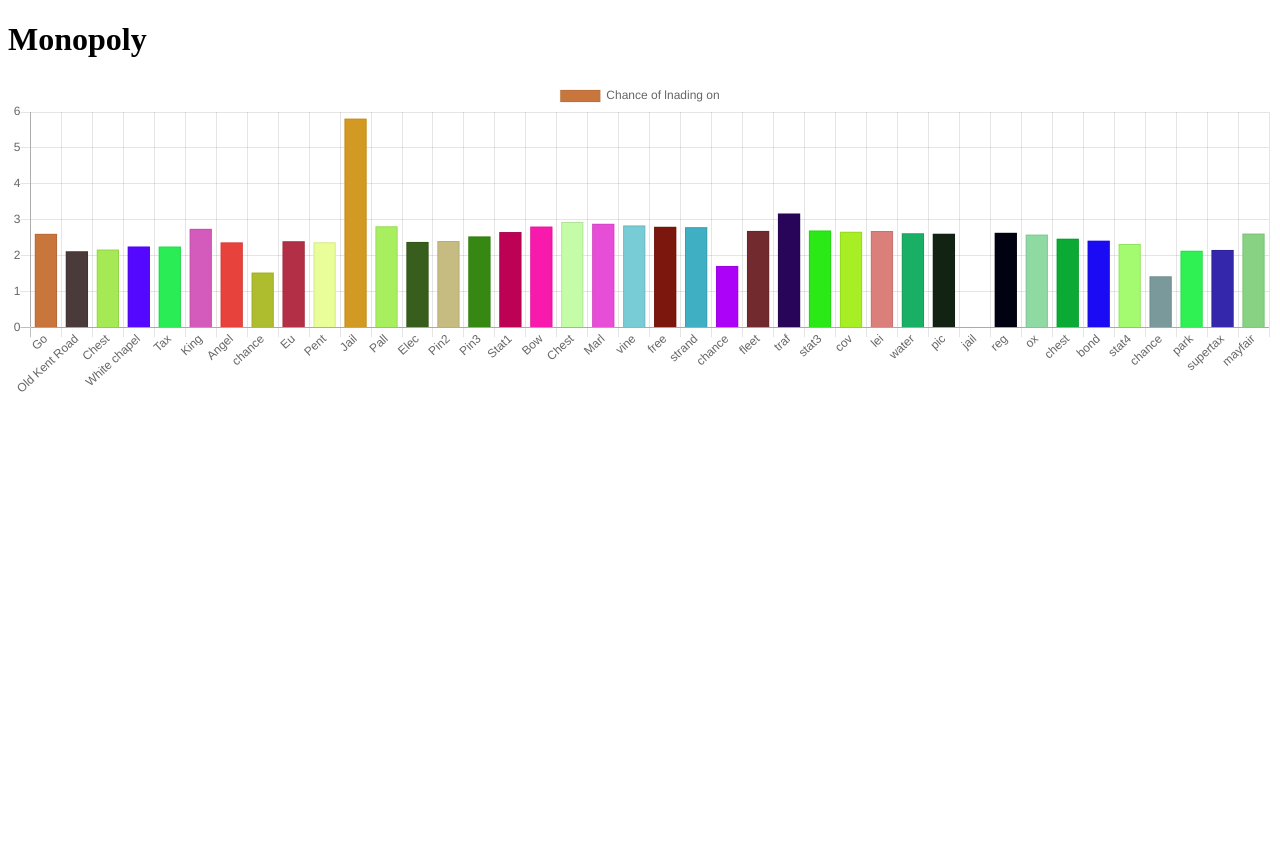
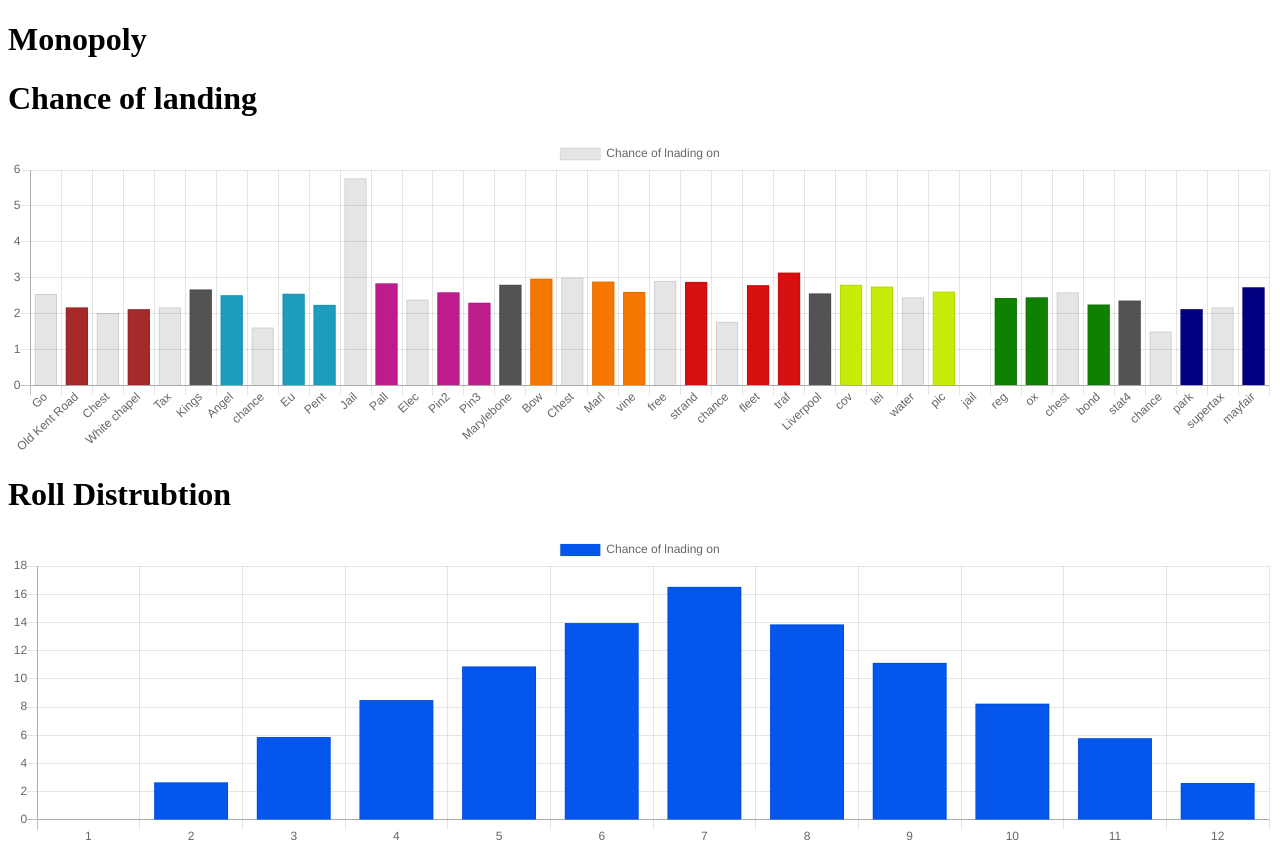
Before and after one commit to TomSmith27/monopoly, a website: page index.html in a window 1280 px wide. Before the commit the page ends 800 px from the top, so only its background shows below. Drawn offline with nearby package versions, Linux system fonts and the light colour scheme.

Commit message:
add colours to bar chatts

```diff
--- a/game.js
+++ b/game.js
@@ -1,4 +1,4 @@
-document.addEventListener('DOMContentLoaded', main, false);
+document.addEventListener("DOMContentLoaded", main, false);
 
 function main() {
   var board = createBoard();
@@ -7,7 +7,7 @@
   var doublesInARow = 0;
   let jailsFromDoubles = 0;
   const turns = 100;
-	const games = 10000;
+  const games = 100;
   var rolls = new Array(12).fill(0);
 
   function goToJail() {
@@ -39,13 +39,13 @@
           laps++;
         }
       }
-			if (board[currentPos].name == 'chance') {
+      if (board[currentPos].name == "chance") {
         if (chanceCards.length == 0) {
           chanceCards = getChanceCards();
         }
         chanceCard = chanceCards.pop();
         if (chanceCard != 40) {
-					if (typeof chanceCard == 'number') {
+          if (typeof chanceCard == "number") {
             currentPos = chanceCard;
           }
         }
@@ -60,48 +60,67 @@
   }
   var rollDist = rolls.map((b, i) => ({
     name: i + 1,
-		chance: b / (turns * games) * 100
+    chance: (b / (turns * games)) * 100
   }));
   console.log(`Roll distribution`);
   console.log(rollDist);
   console.log(`${laps} laps and ${currentPos} spaces`);
   console.log(board);
   console.log(`jails from doubles ${jailsFromDoubles}`);
-	spaceDistribution = board.map((b) => ({
+  spaceDistribution = board.map(b => ({
     name: b.name,
-		chance: b.landedCount / (turns * games) * 100
+    chance: (b.landedCount / (turns * games)) * 100,
+    color: b.color
   }));
+  //.sort(compare);
 
   console.log(spaceDistribution);
 
-	var ctx = document.getElementById('myChart').getContext('2d');
+  var ctx = document.getElementById("myChart").getContext("2d");
   var myChart = new Chart(ctx, {
-		type: 'bar',
+    type: "bar",
     data: {
-			labels: spaceDistribution.map((r) => r.name),
+      labels: spaceDistribution.map(r => r.name),
       datasets: [
         {
-					label: 'Chance of lnading on',
-					data: spaceDistribution.map((r) => r.chance),
+          label: "Chance of lnading on",
+          data: spaceDistribution.map(r => r.chance),
           borderWidth: 1,
-					backgroundColor: spaceDistribution.map(() => getRandomColor())
+          backgroundColor: spaceDistribution.map(e => e.color)
+        }
+      ]
+    }
+  });
+
+  var ctx = document.getElementById("rolls").getContext("2d");
+  var myChart = new Chart(ctx, {
+    type: "bar",
+    data: {
+      labels: rollDist.map(r => r.name),
+      datasets: [
+        {
+          label: "Chance of lnading on",
+          data: rollDist.map(r => r.chance),
+          borderWidth: 1,
+          backgroundColor: spaceDistribution.map(e => "#0456ec")
         }
       ]
     }
   });
 }
 
-function getRandomColor() {
-	var letters = '0123456789ABCDEF'.split('');
-	var color = '#';
-	for (var i = 0; i < 6; i++) {
-		color += letters[Math.floor(Math.random() * 16)];
+function compare(a, b) {
+  if (a.chance < b.chance) {
+    return -1;
   }
-	return color;
+  if (a.chance > b.chance) {
+    return 1;
+  }
+  return 0;
 }
 
 function getChanceCards() {
-	return shuffle([ 0, 24, 11, 'U', 'R', 40, 40, 'B', 10, 40, 40, 5, 39, 40, 40, 40 ]);
+  return shuffle([0, 24, 11, "U", "R", 40, 40, "B", 10, 40, 40, 5, 39, 40, 40, 40]);
 }
 
 function rollDice() {
@@ -118,62 +137,63 @@
   return Math.floor(Math.random() * Math.floor(max)) + 1;
 }
 
-function createSpace(name) {
+function createSpace(name, color) {
   return {
     name,
-		landedCount: 0
+    landedCount: 0,
+    color
   };
 }
 
 function createBoard() {
   return [
-		createSpace('Go'),
-		createSpace('Old Kent Road'),
-		createSpace('Chest'),
-		createSpace('White chapel'),
-		createSpace('Tax'),
-		createSpace('King'),
-		createSpace('Angel'),
-		createSpace('chance'),
-		createSpace('Eu'),
-		createSpace('Pent'),
-		createSpace('Jail'),
-		createSpace('Pall'),
-		createSpace('Elec'),
-		createSpace('Pin2'),
-		createSpace('Pin3'),
-		createSpace('Stat1'),
-		createSpace('Bow'),
-		createSpace('Chest'),
-		createSpace('Marl'),
-		createSpace('vine'),
-		createSpace('free'),
-		createSpace('strand'),
-		createSpace('chance'),
-		createSpace('fleet'),
-		createSpace('traf'),
-		createSpace('stat3'),
-		createSpace('cov'),
-		createSpace('lei'),
-		createSpace('water'),
-		createSpace('pic'),
-		createSpace('jail'),
-		createSpace('reg'),
-		createSpace('ox'),
-		createSpace('chest'),
-		createSpace('bond'),
-		createSpace('stat4'),
-		createSpace('chance'),
-		createSpace('park'),
-		createSpace('supertax'),
-		createSpace('mayfair')
+    createSpace("Go"),
+    createSpace("Old Kent Road", "#a52a2a"),
+    createSpace("Chest"),
+    createSpace("White chapel", "#a52a2a"),
+    createSpace("Tax"),
+    createSpace("Kings", "#535353"),
+    createSpace("Angel", "#1c9dbd"),
+    createSpace("chance"),
+    createSpace("Eu", "#1c9dbd"),
+    createSpace("Pent", "#1c9dbd"),
+    createSpace("Jail"),
+    createSpace("Pall", "#bd1c8d"),
+    createSpace("Elec"),
+    createSpace("Pin2", "#bd1c8d"),
+    createSpace("Pin3", "#bd1c8d"),
+    createSpace("Marylebone", "#535353"),
+    createSpace("Bow", "#f57702"),
+    createSpace("Chest"),
+    createSpace("Marl", "#f57702"),
+    createSpace("vine", "#f57702"),
+    createSpace("free"),
+    createSpace("strand", "#d61010"),
+    createSpace("chance"),
+    createSpace("fleet", "#d61010"),
+    createSpace("traf", "#d61010"),
+    createSpace("Liverpool", "#535353"),
+    createSpace("cov", "#c9eb0a"),
+    createSpace("lei", "#c9eb0a"),
+    createSpace("water"),
+    createSpace("pic", "#c9eb0a"),
+    createSpace("jail"),
+    createSpace("reg", "#0f8100"),
+    createSpace("ox", "#0f8100"),
+    createSpace("chest"),
+    createSpace("bond", "#0f8100"),
+    createSpace("stat4", "#535353"),
+    createSpace("chance"),
+    createSpace("park", "#020081"),
+    createSpace("supertax"),
+    createSpace("mayfair", "#020081")
   ];
 }
 
 function shuffle(a) {
   for (let i = a.length - 1; i > 0; i--) {
     const j = Math.floor(Math.random() * (i + 1));
-		[ a[i], a[j] ] = [ a[j], a[i] ];
+    [a[i], a[j]] = [a[j], a[i]];
   }
   return a;
 }
--- a/index.html
+++ b/index.html
@@ -1,20 +1,21 @@
 <!DOCTYPE html>
 <html lang="en">
-
-<head>
-    <meta charset="UTF-8">
-    <meta name="viewport" content="width=device-width, initial-scale=1.0">
-    <meta http-equiv="X-UA-Compatible" content="ie=edge">
+  <head>
+    <meta charset="UTF-8" />
+    <meta name="viewport" content="width=device-width, initial-scale=1.0" />
+    <meta http-equiv="X-UA-Compatible" content="ie=edge" />
     <title>Document</title>
     <script src="https://cdn.jsdelivr.net/npm/chart.js@2.8.0/dist/Chart.min.js"></script>
-</head>
+  </head>
 
-<body>
-    <h1>Monopoly </h1>
+  <body>
+    <h1>Monopoly</h1>
+    <h1>Chance of landing</h1>
+    <canvas id="myChart" width="400" height="100"></canvas>
 
-    <canvas id="myChart" width="400" height="100"></canvas>
+    <h1>Roll Distrubtion</h1>
+    <canvas id="rolls" width="400" height="100"></canvas>
+
     <script src="game.js"></script>
-
-</body>
-
+  </body>
 </html>
```
Also changed, not shown: package.json (line endings or trailing spaces), 1 other file. Lines whose indentation alone changed are shown as unchanged.
